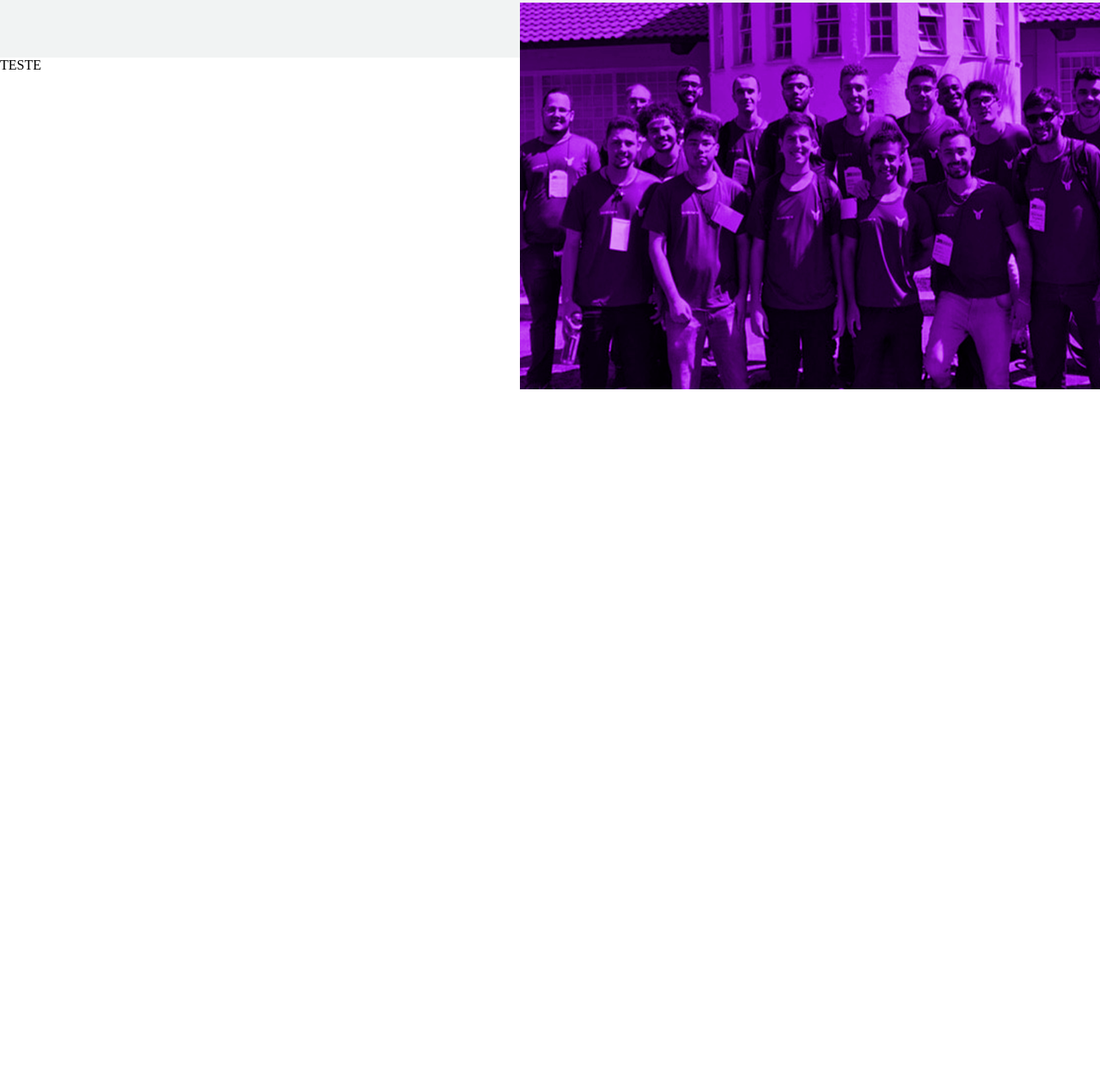
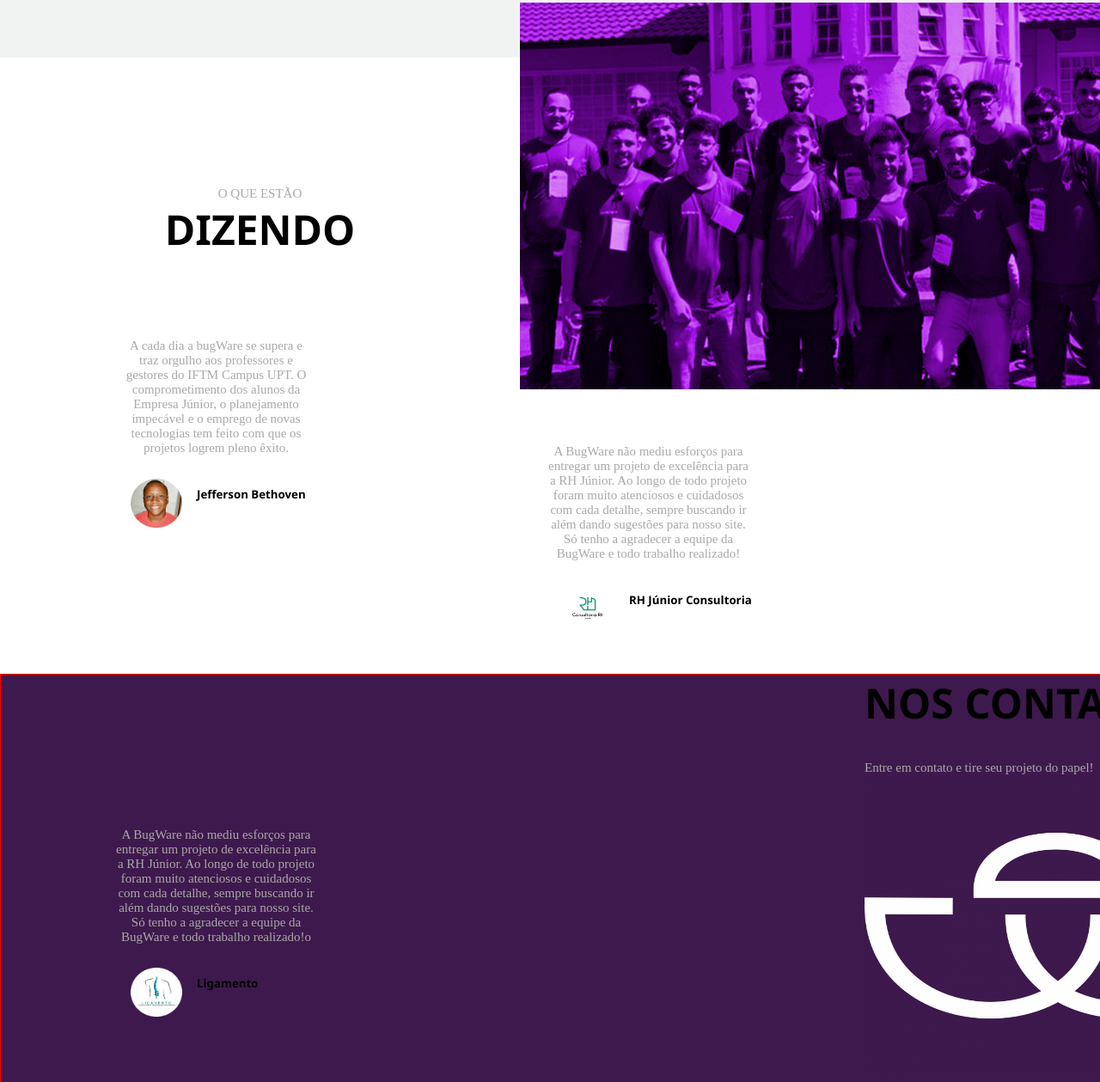
Before and after one commit to JSamartino/TRABALHO-BUGWARE, a plain HTML site: page index.html in a window 1280 px wide. Shown: the part 2227-3486 px from the top of the page at 86% size. Before the commit the page ends 2684 px from the top, so only its background shows below. Drawn offline with Linux system fonts and the light colour scheme.

Commit message:
Quinto commit

```diff
--- a/Estilo/estilo.css
+++ b/Estilo/estilo.css
@@ -18,7 +18,7 @@ h1 ,h2{
 	padding-bottom: 35px;
 
 }
-h4{
+h4,h5{
 	font-family: "Segoe UI";
 
 }
@@ -36,7 +36,7 @@ background-color:#F8F8FF;
 }
 .conteudo{
 	float: left;
-	width:504px;
+	width:503px;
 	text-align: center;
 	margin-top: 100px;
 
@@ -59,7 +59,6 @@ p{
 }
 #movimento_junior{
 	margin-top: 450px;
-
    	height: 800px;
    	width: 1530px;
    	background:	#F1F3F3;
@@ -106,9 +105,47 @@ p{
 
 }
 
-#comentarios {
 
+#cabeçalho{
+	margin-top: 150px;
+	text-align: center;
 
+}
+.feedback{
+	margin-top: 60px;
+	float: left;
+	text-align: center;
+	width: 503px;
+	margin-bottom: 160px;
+
+}
+.feedback img {
+	margin-top: 25px;
+	width: 60px;
+	height: 57px;
+	padding-right: 15px;
 
 
 }
+.feedback table {
+ margin-left: 150px;
+ margin-right:100px;
+
+}
+
+#Contato{
+
+	margin-top: 450px;
+	background:#3E194D;
+	border: 1px solid red;
+	width: 1550px;
+	height: 900px;
+}
+#container1 image{
+	width: 9px;
+	height: 5px;
+}
+#container1{
+
+
+}
--- a/index.html
+++ b/index.html
@@ -63,14 +63,79 @@
 			</div>
 
 
-			<div id="comentarios">
-				TESTE
 
+			<div id="cabeçalho">
+				<p>O QUE ESTÃO</p>
+				<h1>DIZENDO</h1>
+			</div>
+			<div class="feedback">
+				 <p>A cada dia a bugWare se supera e<br> traz orgulho aos professores
+				e<br> gestores do IFTM Campus UPT. O<br> comprometimento dos alunos da<br> Empresa Júnior,
+				o planejamento<br> impecável e o emprego de novas<br> tecnologias tem feito com que os<br>
+				projetos logrem pleno êxito.
+				</p>
+				<table id="tabela">
+					<tr>
+					<td><img src="Fotos/Depoimento_Jefferson.png"></td>
+					<td><h5 padding-left="15px">Jefferson Bethoven</h5></td>
+					</tr>
+
+				</table>
+
+			</div>
+			<div class="feedback">
+				<p> A BugWare não mediu esforços para<br>entregar um projeto de
+				excelência para<br>a RH Júnior. Ao longo de todo projeto<br>foram muito atenciosos e
+				cuidadosos<br>com cada detalhe, sempre buscando ir<br> além dando sugestões para nosso
+				site.<br> Só tenho a agradecer a equipe da<br> BugWare e todo trabalho realizado!
+				</p>
+				<table>
+				<tr>
+
+				 <td><img src="Fotos/RH.png"></td>
+				 <td><h5>RH Júnior Consultoria</h5></td>
+
+
+				</tr>
+				</table>
+
+			</div>
+			<div class="feedback">
+				<p>A BugWare não mediu esforços para<br>entregar um projeto de
+				excelência para<br>a RH Júnior. Ao longo de todo projeto<br>foram muito atenciosos e
+				cuidadosos<br>com cada detalhe, sempre buscando ir<br> além dando sugestões para nosso
+				site.<br> Só tenho a agradecer a equipe da<br> BugWare e todo trabalho realizado!o</p>
+				<table>
+					<tr>
+					<td><img src="Fotos/2.png"></td>
+					<td><h5>Ligamento</h5></td>
+					</tr>
+			</table>
+			</div>
+			<div id="Contato">
+				<div id="container1">
+					<h1>NOS CONTATE</h1>
+					<p >Entre em contato e tire seu projeto do papel!</p>
+					<img width="450px" height="350" src="Fotos/Logo.png">
+
+				</div>
+				<div id="container2">
+					<form>
+
+
+
+
+
+					</form>
+
+				</div>
 
 
 			</div>
 
 
 
+
+
 	</body>
 </html>
```
Also changed, not shown: Fotos/2.png (added), Fotos/Depoimento_Jefferson.png (added), Fotos/Logo.png (added), Fotos/RH.png (added).
